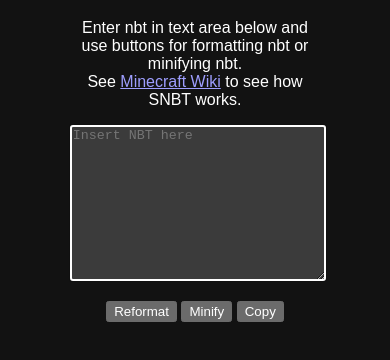
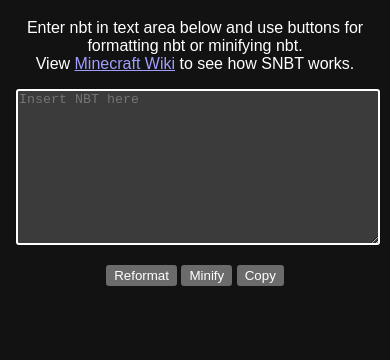
Before and after one commit to booky10/nbt-formatter-ts, a website: page public/index.html in a window 390 px wide. Shown: the part 122-482 px from the top of the page. Drawn offline with Linux system fonts and the light colour scheme.

Commit message:
Improve mobile usability

```diff
--- a/public/index.html
+++ b/public/index.html
@@ -1,7 +1,7 @@
 <!DOCTYPE html>
 <html lang="en">
   <head>
-    <link href="style.css?v=2" rel="stylesheet" type="text/css" />
+    <link href="style.css?v=3" rel="stylesheet" type="text/css" />
     <script src="script.js?v=3" type="text/javascript" defer></script>
 
     <meta name="viewport" content="width=device-width, initial-scale=1" />
@@ -16,7 +16,7 @@
       <header>
         <h1>Minecraft Nbt Formatter</h1>
         <p>Enter nbt in text area below and use buttons for formatting nbt or minifying nbt.</p>
-        <p>See <a href="https://minecraft.wiki/w/NBT_format#SNBT_format">Minecraft Wiki</a> to see how SNBT works.</p>
+        <p>View <a href="https://minecraft.wiki/w/NBT_format#SNBT_format">Minecraft Wiki</a> to see how SNBT works.</p>
       </header>
 
       <div>
--- a/public/style.css
+++ b/public/style.css
@@ -28,3 +28,14 @@ p {
   overflow-wrap: normal;
   overflow-x: auto;
 }
+
+@media screen and (max-width: 1150px) {
+  body {
+    width: 90%;
+  }
+}
+@media screen and (max-width: 700px) {
+  body {
+    width: unset;
+  }
+}
```
